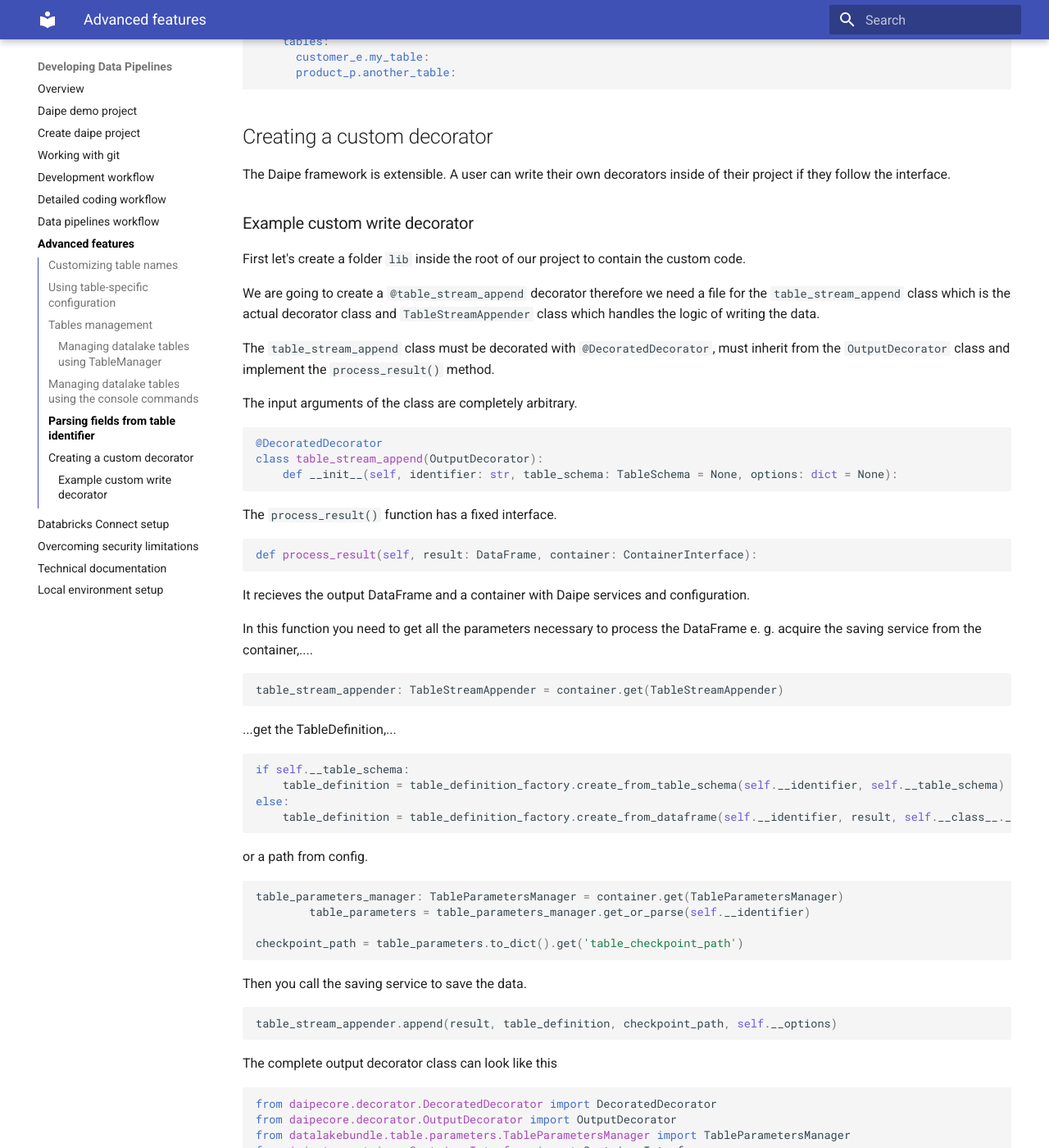
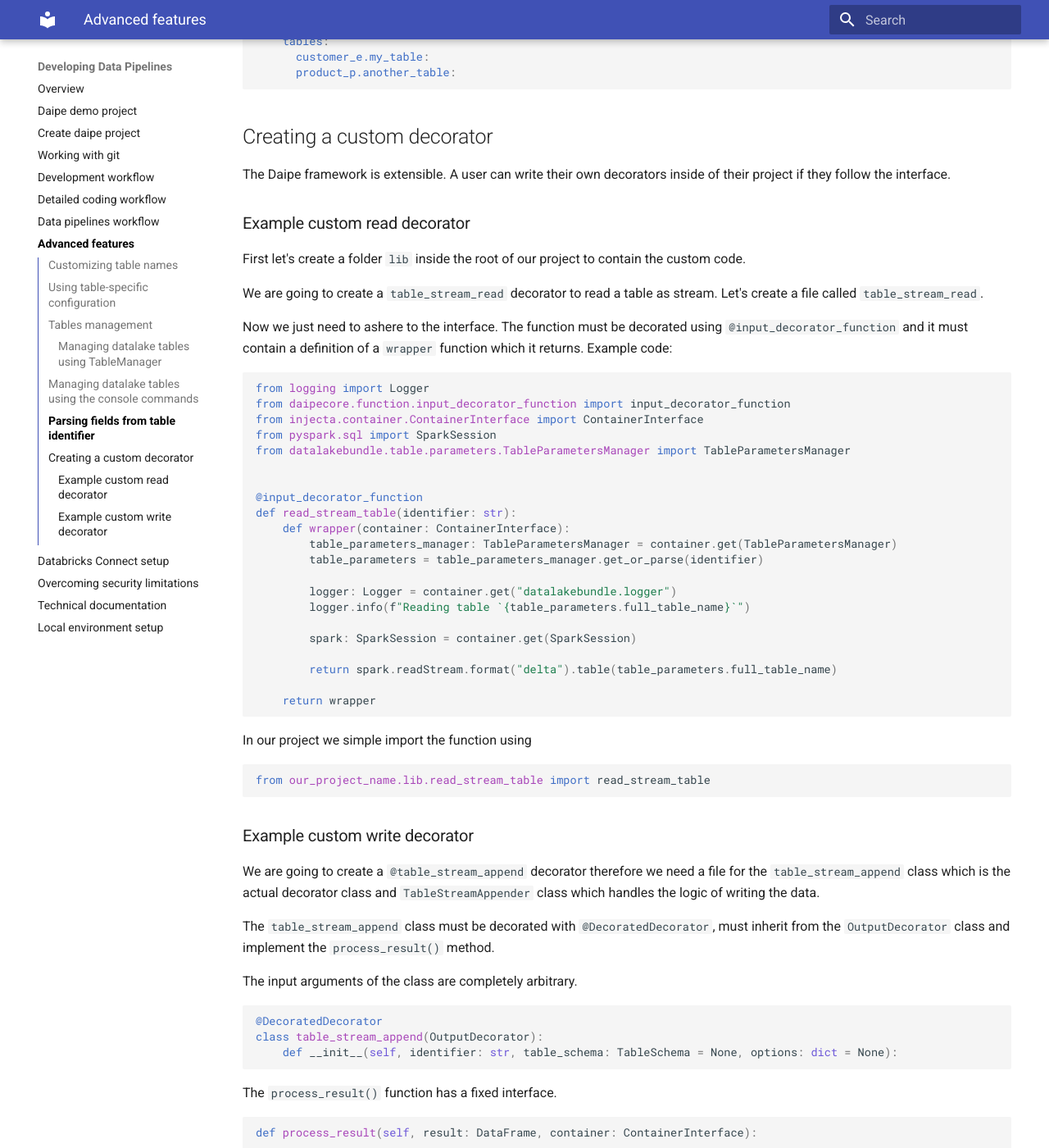
Before and after one commit to daipe-ai/platform-docs, an MkDocs documentation site: the page built from docs/data-pipelines-workflow/managing-datalake.md, in a window 1280 px wide and 1400 px high, scrolled down 3684 px. Shown: the whole window at 82% size. Built offline with MkDocs 1.6.1 and Material for MkDocs 9.7.7, drawn with Linux system fonts in a browser that asks for light colours; some of the changed text lies outside the part shown.

Commit message:
Add custom read decorator

````diff
--- a/docs/data-pipelines-workflow/managing-datalake.md
+++ b/docs/data-pipelines-workflow/managing-datalake.md
@@ -174,9 +174,45 @@ parameters:
 
 The Daipe framework is extensible. A user can write their own decorators inside of their project if they follow the interface.
 
-### Example custom write decorator
+### Example custom read decorator
 
 First let's create a folder `lib` inside the root of our project to contain the custom code.
+
+We are going to create a `table_stream_read` decorator to read a table as stream. Let's create a file called `table_stream_read`.
+
+Now we just need to ashere to the interface. The function must be decorated using `@input_decorator_function` and it must contain a definition of a `wrapper` function which it returns. Example code:
+
+```python
+from logging import Logger
+from daipecore.function.input_decorator_function import input_decorator_function
+from injecta.container.ContainerInterface import ContainerInterface
+from pyspark.sql import SparkSession
+from datalakebundle.table.parameters.TableParametersManager import TableParametersManager
+
+
+@input_decorator_function
+def read_stream_table(identifier: str):
+    def wrapper(container: ContainerInterface):
+        table_parameters_manager: TableParametersManager = container.get(TableParametersManager)
+        table_parameters = table_parameters_manager.get_or_parse(identifier)
+
+        logger: Logger = container.get("datalakebundle.logger")
+        logger.info(f"Reading table `{table_parameters.full_table_name}`")
+
+        spark: SparkSession = container.get(SparkSession)
+
+        return spark.readStream.format("delta").table(table_parameters.full_table_name)
+
+    return wrapper
+```
+
+In our project we simple import the function using
+
+```python
+from our_project_name.lib.read_stream_table import read_stream_table
+```
+
+### Example custom write decorator
 
 We are going to create a `@table_stream_append` decorator therefore we need a file for the `table_stream_append` class which is the actual decorator class and `TableStreamAppender` class which handles the logic of writing the data.
 
@@ -311,3 +347,9 @@ class TableStreamAppender:
 
         self.__logger.info(f"Data successfully written to: {output_table_name}")
 ```
+
+In our project we simple import the function using
+
+```python
+from our_project_name.lib.table_stream_append import table_stream_append
+```
````
